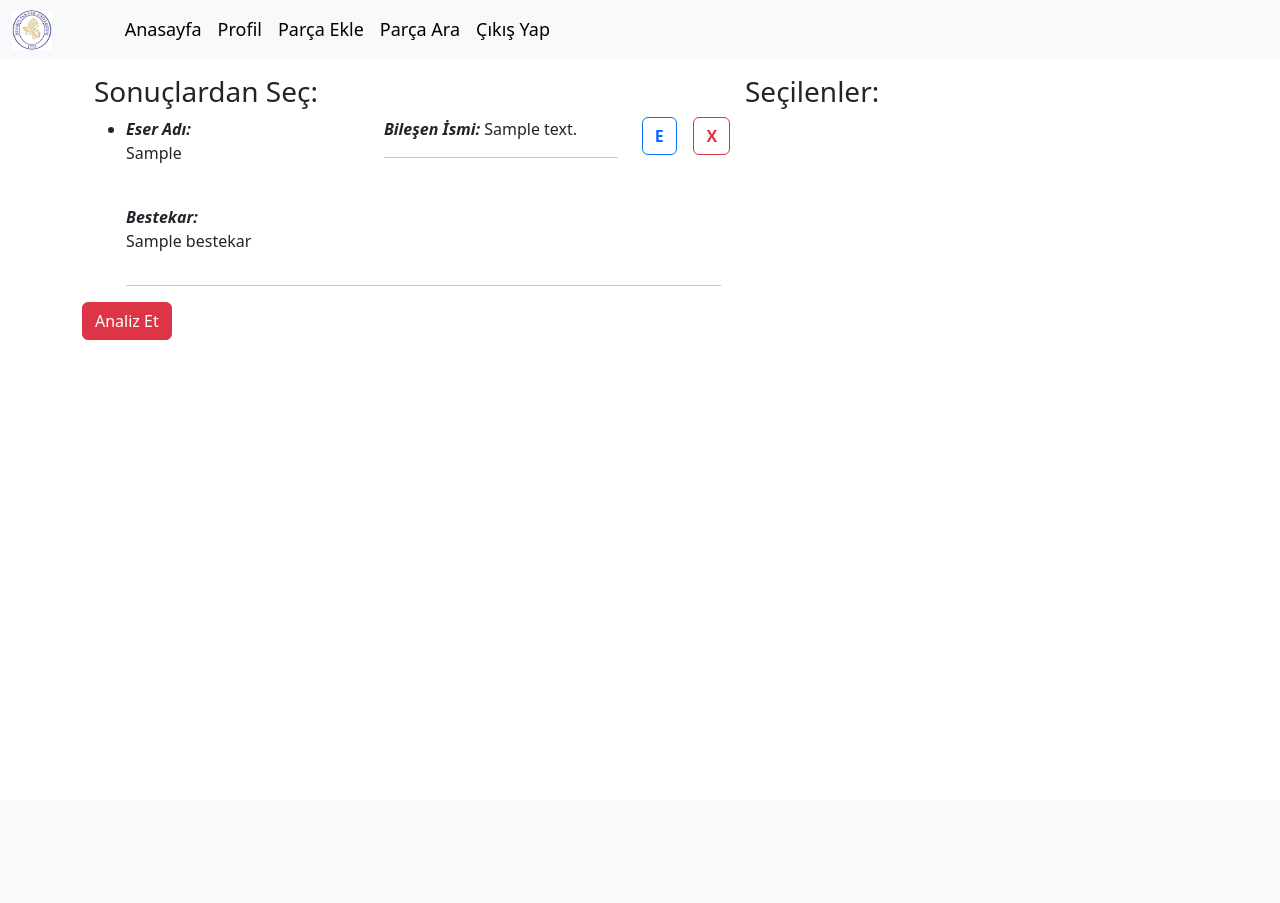
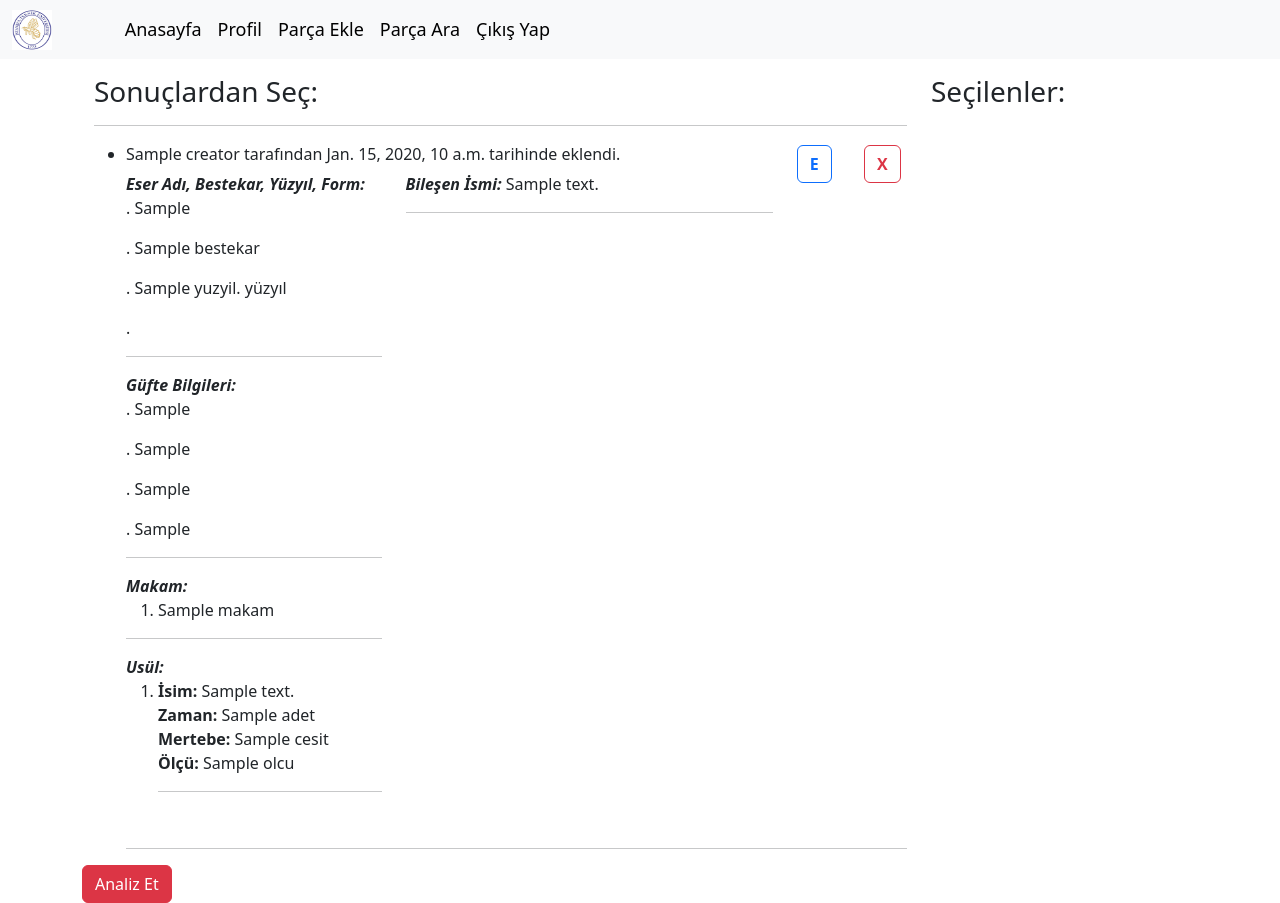
Before and after one commit to SametTasti/swe599, a Django app: template makamproject/makam_app/templates/makam_app/query_results.html in a window 1280 px wide. Before the commit the page ends 340 px from the top, so only its background shows below. Run offline with Django 4.2, Linux system fonts and the light colour scheme; a user stored in the database is signed in; tables that the repository leaves empty hold one stand-in row (values such as "Sample post"); the template is opened without the code that fills it: most values are stand-ins (such as "Sample title", 1, 10 or a date in 2020); some libraries are stand-ins or nearby versions.

Commit message:
Update piece metadata of query result page

```diff
--- a/makamproject/makam_app/models.py
+++ b/makamproject/makam_app/models.py
@@ -33,7 +33,7 @@ class Piece(models.Model):
     created_date = models.DateField(null=True, blank=True)
 
     class Meta:
-        ordering = ['created_date']
+        ordering = ['-created_date']
 
     def __str__(self):
         return f"{self.pk} - {self.eser_adi} - {self.creator} tarafından {self.created_date} tarihinde eklendi."
--- a/makamproject/makam_app/templates/makam_app/create_piece.html
+++ b/makamproject/makam_app/templates/makam_app/create_piece.html
@@ -434,13 +434,13 @@ Parça Ekle
                     <div class="col-3">
                         ${mertebe_id}
                     </div>
-                    <div id="${mertebe_id}_mertebe_adet" class="col-2">Adet:
+                    <div id="${mertebe_id}_mertebe_adet" class="col-2">Zaman:
 
                     </div>
-                    <div id="${mertebe_id}_mertebe_cesit" class="col-2">Cesit:
+                    <div id="${mertebe_id}_mertebe_cesit" class="col-2">Mertebe:
 
                     </div>
-                    <div id="${mertebe_id}_olcu_sayisi" class="col-4">Olcu:
+                    <div id="${mertebe_id}_olcu_sayisi" class="col-4">Ölçü:
 
                     </div>
                     <div class="col-1">
--- a/makamproject/makam_app/templates/makam_app/find_piece.html
+++ b/makamproject/makam_app/templates/makam_app/find_piece.html
@@ -434,13 +434,13 @@ Parça Ara
                     <div class="col-3">
                         ${mertebe_id}
                     </div>
-                    <div id="${mertebe_id}_mertebe_adet" class="col-2">Adet:
+                    <div id="${mertebe_id}_mertebe_adet" class="col-2">Zaman:
 
                     </div>
-                    <div id="${mertebe_id}_mertebe_cesit" class="col-2">Cesit:
+                    <div id="${mertebe_id}_mertebe_cesit" class="col-2">Mertebe:
 
                     </div>
-                    <div id="${mertebe_id}_olcu_sayisi" class="col-4">Olcu:
+                    <div id="${mertebe_id}_olcu_sayisi" class="col-4">Ölçü:
 
                     </div>
                     <div class="col-1">
--- a/makamproject/makam_app/templates/makam_app/query_results.html
+++ b/makamproject/makam_app/templates/makam_app/query_results.html
@@ -12,10 +12,10 @@ Arama Sonuçları
 
         <div class="row">
 
-            <div class="col-7">
+            <div class="col-9">
 
                 <h3>Sonuçlardan Seç:</h3>
-
+                <hr>
                 <ul id="my_pieces_list">
 
                     {% for pieces in pieces_found %}
@@ -27,14 +27,50 @@ Arama Sonuçları
                             <div class="col-10">
 
                                 <div class="row">
+                                    <h6>{{pieces.creator}} tarafından {{pieces.created_date}} tarihinde eklendi.</h6>
+                                    <div class="col-5">
+                                        <b><i>Eser Adı, Bestekar, Yüzyıl, Form:</i></b>
+                                        <p id="{{pieces.pk}}_piecename">. {{pieces.eser_adi}}</p>
+                                        <p id="{{pieces.pk}}_pieceauthor">. {{pieces.bestekar}}</p>
+                                        <p id="{{pieces.pk}}_piececentury">. {{pieces.yuzyil}}. yüzyıl</p>
+                                        <p id="{{pieces.pk}}_pieceform">.{{pieces.form}}</p>
+                                        <hr>
+                                        <b><i>Güfte Bilgileri:</i></b>
+                                        <p id="{{pieces.pk}}_piecename">. {{pieces.gufte_yazari}}</p>
+                                        <p id="{{pieces.pk}}_pieceauthor">. {{pieces.gufte_vezin}}</p>
+                                        <p id="{{pieces.pk}}_piececentury">. {{pieces.gufte_nazim_bicim}}</p>
+                                        <p id="{{pieces.pk}}_piececentury">. {{pieces.gufte_nazim_tur}}</p>
+                                        <hr>
+                                        <b><i>Makam:</i></b>
+                                        <ol id="{{pieces.pk}}_piecemakam">
+                                            {% for makam in pieces.makam %}
+                                            <li>
+                                                {{makam}}
+                                                <br>
+                                            </li>
+                                            {% endfor %}
+                                        </ol>
+                                        <hr>
+                                        <b><i>Usül:</i></b>
+                                        <ol id="{{pieces.pk}}_pieceusul">
+                                            {% for usul in pieces.usul %}
+                                            <li>
+                                                <b>İsim:</b> {{usul.isim}}
+                                                <br>
+                                                <b>Zaman:</b> {{usul.adet}}
+                                                <br>
+                                                <b>Mertebe:</b> {{usul.cesit}}
+                                                <br>
+                                                <b>Ölçü:</b> {{usul.olcu}}
+                                                <hr>
+                                            </li>
+                                            {% endfor %}
+                                        </ol>
+                                        <br>
 
-                                    <div class="col-6">
-                                        <b><i>Eser Adı:</i></b> <p id="{{pieces.pk}}_piecename">{{pieces.eser_adi}}</p>
-                                        <br>
-                                        <b><i>Bestekar:</i></b> <p id="{{pieces.pk}}_pieceauthor">{{pieces.bestekar}}</p>
                                     </div>
 
-                                    <div class="col-6">
+                                    <div class="col-7">
                                         {% for subcomponent in pieces.subcomponents %}
 
                                         <b><i>Bileşen İsmi:</i></b> {{subcomponent.subcomponent_isim}}
@@ -109,7 +145,7 @@ Arama Sonuçları
                 </ul>
 
             </div>
-            <div class="col-5">
+            <div class="col-3">
                 <h3>Seçilenler:</h3>
                 <ol id="my_selected_pieces_list"></ol>
 
```
Also changed, not shown: makamproject/makam_app/templates/makam_app/edit_piece.html (+6 -6 lines).
